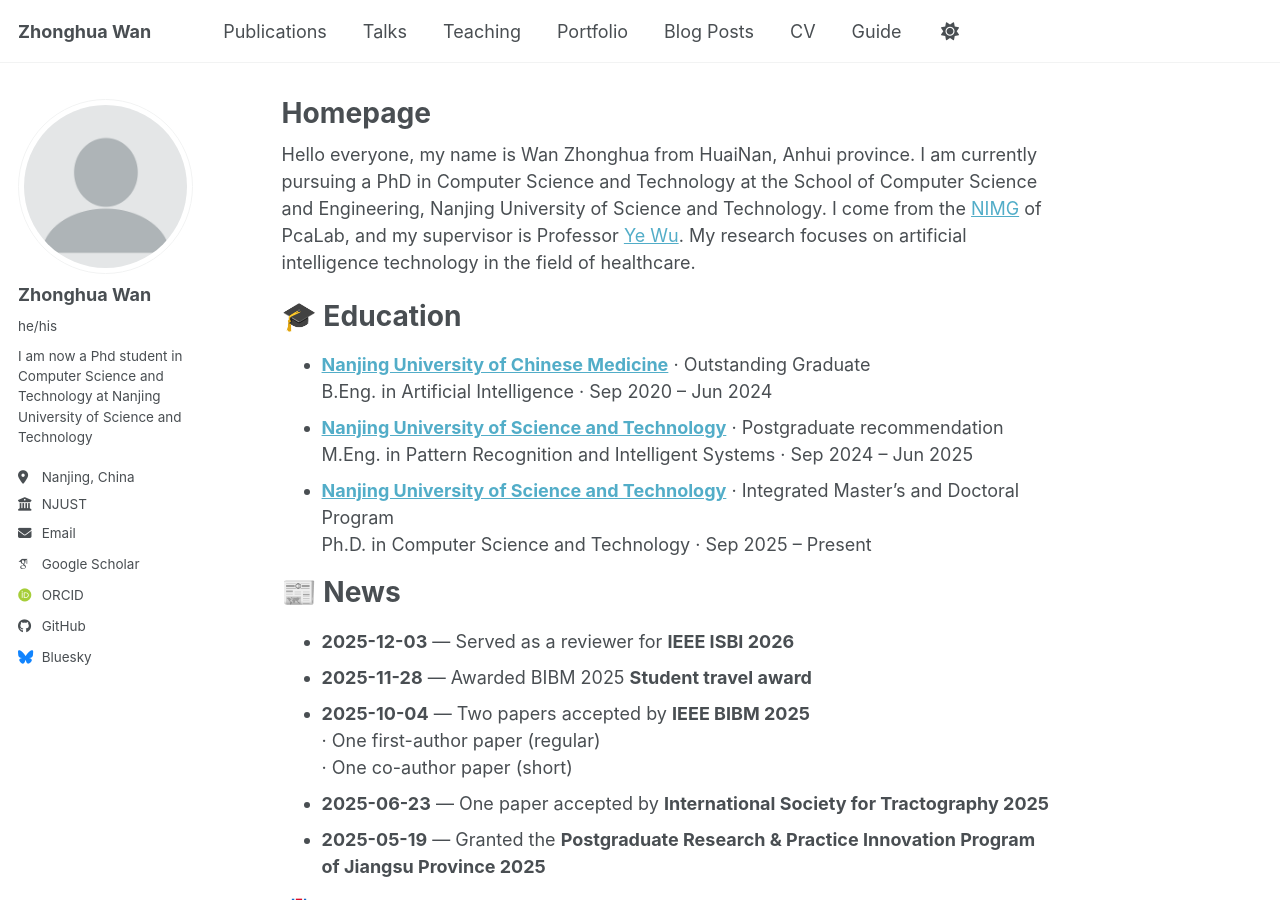
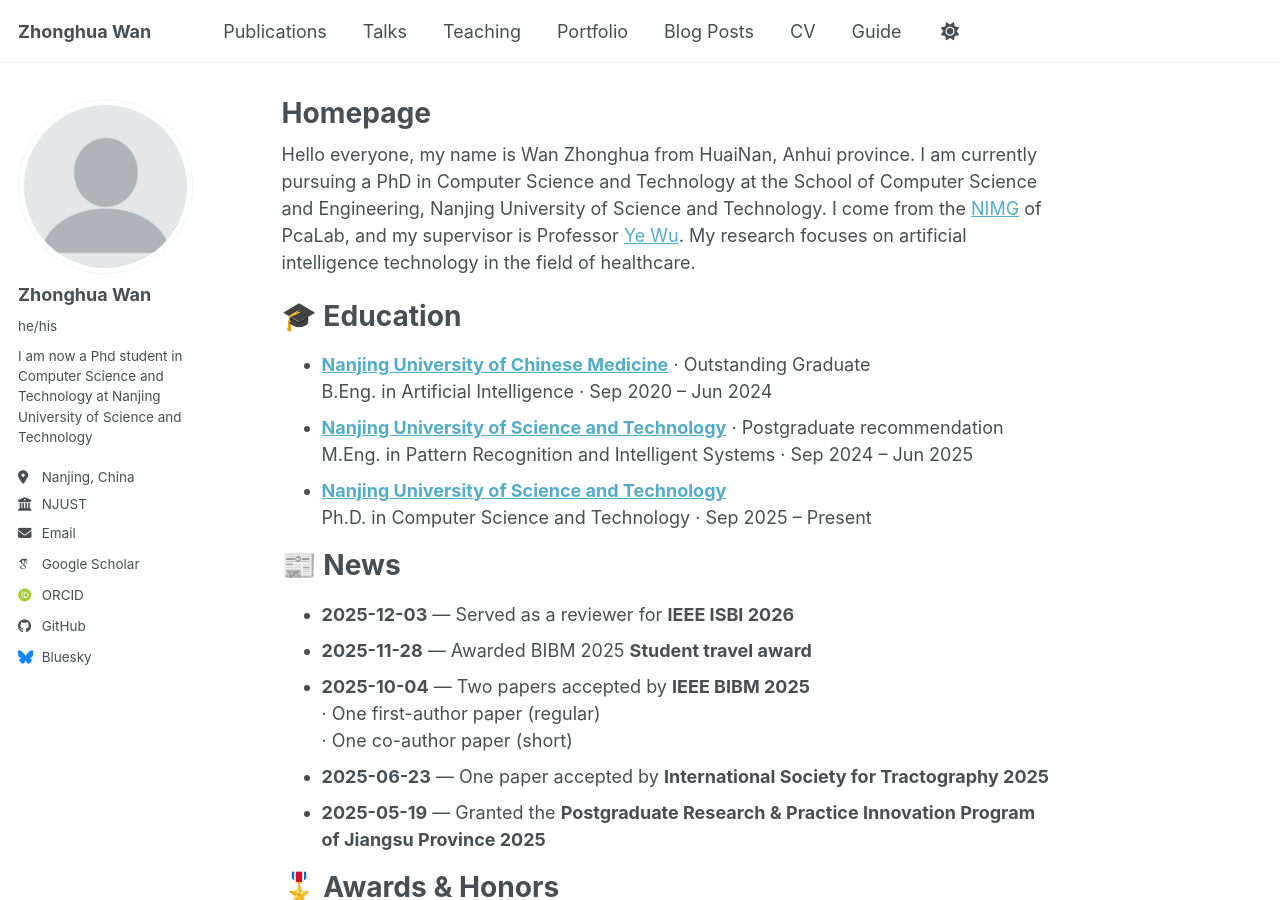
Before and after one commit to WanZhonghua/WanZhonghua.github.io, a Jekyll site: the page built from _pages/about.md, in a window 1280 px wide and 900 px high. Built offline with Jekyll 4.4.1, drawn with Linux system fonts in a browser that asks for light colours; some web fonts are replaced; a script bundle is joined from its source files by our own code; library files that are not in the unit come from our copies.

Commit message:
Update about.md

```diff
--- a/_pages/about.md
+++ b/_pages/about.md
@@ -17,7 +17,7 @@ Hello everyone, my name is Wan Zhonghua from HuaiNan, Anhui province. I am curre
   B.Eng. in Artificial Intelligence · Sep 2020 – Jun 2024
 - **[Nanjing University of Science and Technology](https://www.njust.edu.cn/)** · Postgraduate recommendation
   M.Eng. in Pattern Recognition and Intelligent Systems · Sep 2024 – Jun 2025
-- **[Nanjing University of Science and Technology](https://www.njust.edu.cn/)** · Integrated Master's and Doctoral Program
+- **[Nanjing University of Science and Technology](https://www.njust.edu.cn/)**
   Ph.D. in Computer Science and Technology · Sep 2025 – Present
 
 
```
